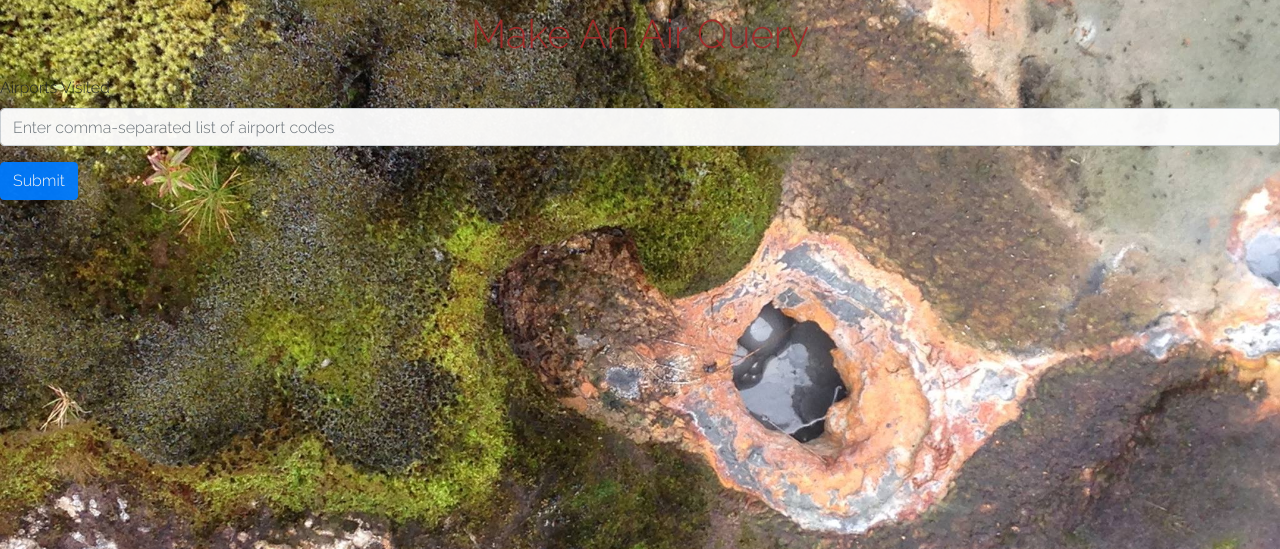
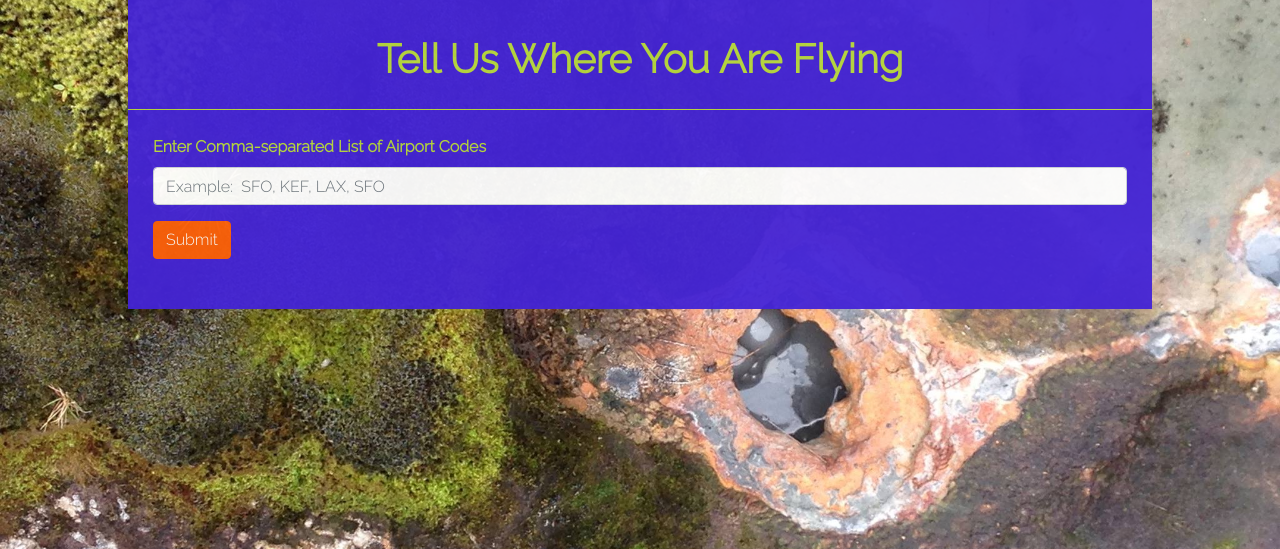
Before and after one commit to kc108/carbon-project, a Flask app: page /air_query in a window 1280 px wide. Shown: the part 62-611 px from the top of the page. Run offline with Flask 2, Linux system fonts and the light colour scheme; the visitor is signed in with stand-in values (Sample User, id 1); some libraries are stand-ins or nearby versions.

Commit message:
styling Dashboard page

```diff
--- a/static/css/style.css
+++ b/static/css/style.css
@@ -24,7 +24,7 @@ h1 {
 
 /* LOG IN PAGE STYLING*/
 
-#login-btn, #show-off-btn {
+#login-btn, #show-off-btn, #aeroplane-submit-btn {
     color: #fff;
     background-color: #FC600A;
     border-color: #FC600A;
@@ -112,13 +112,13 @@ nav.navbar, #navbar-bg-base {
     color: white;
 }
 
-.new-user-label {
+.new-user-label, .aeroplane-label {
     color: #B8D93F;
     font-weight: bolder;
 }
 
 /*VEHICLE OFFSET STYLING*/
-.ground-query-title {
+.ground-query-title, .aeroplane-title, .dashboard-title {
     color: #B8D93F;
     font-weight: bolder;
 }
@@ -128,7 +128,7 @@ nav.navbar, #navbar-bg-base {
     font-weight: bold;
 }
 
-.ground-container {
+.ground-container, .aeroplane-container, .dashboard-container {
     background-color: #4424D6;
     padding-bottom: 25px;
     padding-top: 25px;
@@ -136,10 +136,16 @@ nav.navbar, #navbar-bg-base {
     margin: auto;
 }
 
-.ground-form-container {
+.ground-form-container, .aeroplane-form-container {
     margin: 25px;
 }
 
-.ground-line-break {
+.ground-line-break, .aeroplane-line-break {
     border-color: #B8D93F;
 }
+
+/* DASHBOARD STYLING */
+.car-title-dashboard, .aeroplane-title-dashboard {
+    color: #B8D93F;
+    font-weight: bold;
+}
--- a/templates/air_query.html
+++ b/templates/air_query.html
@@ -1,16 +1,19 @@
 {% extends 'base.html' %}
 
 {% block content %}
-<h1>{% block title %} Make An Air Query {% endblock %}</h1>
+<div class="aeroplane-container">
+<h1 class="aeroplane-title">{% block title %} Tell Us Where You Are Flying {% endblock %}</h1>
+<hr class="aeroplane-line-break" />
 
-<form method="post">
+<form class="aeroplane-form-container" method="post">
     <div class="form-group">
-        <label for="airports">Airports Visited</label>
-        <input type="text" name="airports" placeholder="Enter comma-separated list of airport codes" class="form-control"
+        <label class="aeroplane-label" for="airports">Enter Comma-separated List of Airport Codes</label>
+        <input type="text" name="airports" placeholder="Example:  SFO, KEF, LAX, SFO" class="form-control"
             value="{{ request.form['airports'] }}"></input>
     </div>
     <div class="form-group">
-        <button type="submit" class="btn btn-primary">Submit</button>
+        <button type="submit" class="btn btn-primary" id="aeroplane-submit-btn">Submit</button>
     </div>
 </form>
+</div>
 {% endblock %}
--- a/templates/ground_query.html
+++ b/templates/ground_query.html
@@ -20,7 +20,7 @@
         <input type="text" name="city" placeholder="Enter City" class="form-control"
             value="{{ request.form['city'] }}"></input>
     </div>
-        <div class="form-group">
+    <div class="form-group">
         <button type="submit" class="btn btn-primary" id="show-off-btn">Submit</button>
     </div>
 </form>
```
Also changed, not shown: templates/home.html (+5 -3 lines).
